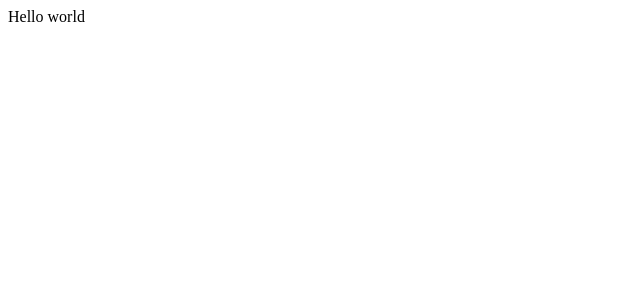
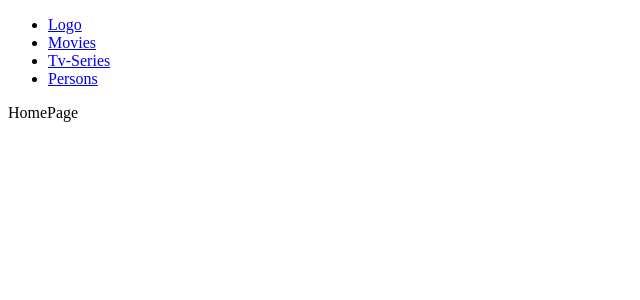
Before and after one commit to MrDaniel123/fIlm-review-app, a React (Create React App) app: page / in a window 1280 px wide. Shown: the top 300 px of the page, without its empty margins (0-640 px from the left). Built offline with nearby package versions, Linux system fonts and the light colour scheme.

Commit message:
Create routers and navigation
Create routeers and navigations to most important pages.
Install library react router dom.

```diff
--- a/package.json
+++ b/package.json
@@ -12,6 +12,7 @@
     "@types/react-dom": "^18.2.15",
     "react": "^18.2.0",
     "react-dom": "^18.2.0",
+    "react-router-dom": "^6.18.0",
     "react-scripts": "5.0.1",
     "typescript": "^4.9.5",
     "web-vitals": "^2.1.4"
--- a/src/App.tsx
+++ b/src/App.tsx
@@ -1,7 +1,26 @@
 import React from 'react';
+import { BrowserRouter, Routes, Route } from 'react-router-dom';
+import HomePage from './pages/HomePage';
+import AppLayout from './ui/AppLayout';
+import Movies from './pages/Movies';
+import TvSeries from './pages/TvSeries';
+import Persons from './pages/Persons';
 
 function App() {
-	return <div className='App'>Hello world</div>;
+	return (
+		<>
+			<BrowserRouter>
+				<Routes>
+					<Route element={<AppLayout />}>
+						<Route index element={<HomePage />} />
+						<Route path='movies' element={<Movies />} />
+						<Route path='tv-series' element={<TvSeries />} />
+						<Route path='persons' element={<Persons />} />
+					</Route>
+				</Routes>
+			</BrowserRouter>
+		</>
+	);
 }
 
 export default App;
--- /dev/null
+++ b/src/pages/HomePage.tsx
@@ -0,0 +1,7 @@
+import React from 'react';
+
+function HomePage() {
+	return <div>HomePage</div>;
+}
+
+export default HomePage;
--- /dev/null
+++ b/src/pages/Movies.tsx
@@ -0,0 +1,7 @@
+import React from 'react';
+
+function Movies() {
+	return <div>Movies</div>;
+}
+
+export default Movies;
--- /dev/null
+++ b/src/pages/Persons.tsx
@@ -0,0 +1,7 @@
+import React from 'react';
+
+function Persons() {
+	return <div>Persons</div>;
+}
+
+export default Persons;
--- /dev/null
+++ b/src/pages/TvSeries.tsx
@@ -0,0 +1,7 @@
+import React from 'react';
+
+function TvSeries() {
+	return <div>TvSeries</div>;
+}
+
+export default TvSeries;
--- /dev/null
+++ b/src/ui/AppLayout.tsx
@@ -0,0 +1,17 @@
+import React from 'react';
+import { Outlet } from 'react-router-dom';
+
+import Navigation from './Navigation';
+
+function AppLayout() {
+	return (
+		<>
+			<Navigation />
+			<main>
+				<Outlet />
+			</main>
+		</>
+	);
+}
+
+export default AppLayout;
--- /dev/null
+++ b/src/ui/Navigation.tsx
@@ -0,0 +1,33 @@
+import React from 'react';
+import { NavLink } from 'react-router-dom';
+
+function Navigation() {
+	return (
+		<nav>
+			<ul>
+				<li>
+					<NavLink to={'/'}>
+						<span>Logo</span>
+					</NavLink>
+				</li>
+				<li>
+					<NavLink to={'/movies'}>
+						<span>Movies</span>
+					</NavLink>
+				</li>
+				<li>
+					<NavLink to={'/tv-series'}>
+						<span>Tv-Series</span>
+					</NavLink>
+				</li>
+				<li>
+					<NavLink to={'/persons'}>
+						<span>Persons</span>
+					</NavLink>
+				</li>
+			</ul>
+		</nav>
+	);
+}
+
+export default Navigation;
```
Also changed, not shown: 1 other file (tests, documents, lock files or other folders).
